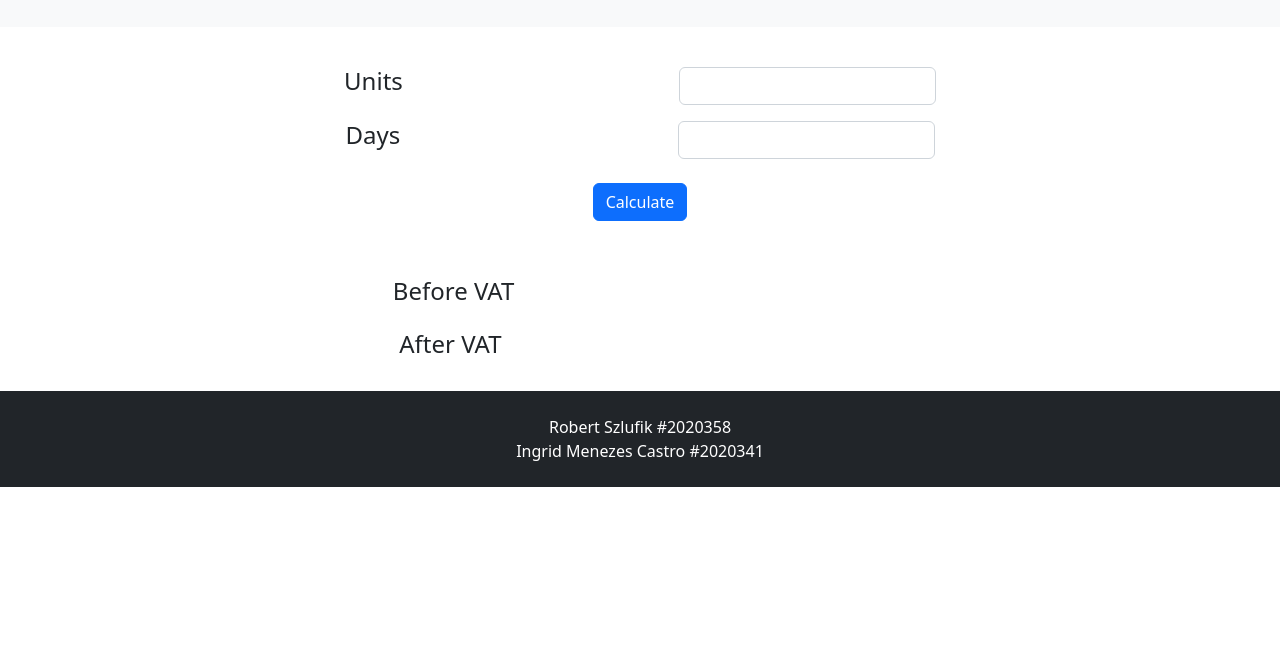
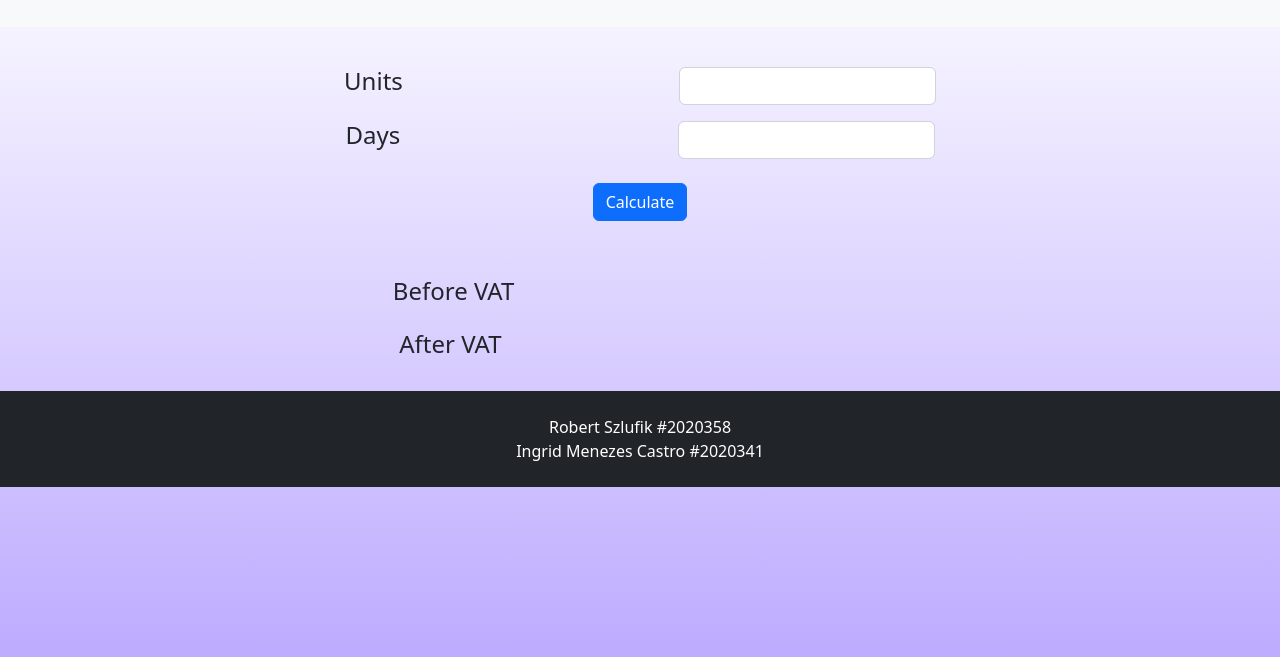
Before and after one commit to rpsbobby/electricity-bill-calculator--electron.js, an Electron app: page public/index.html in a window 1280 px wide. Shown: the part 77-734 px from the top of the page. Drawn offline with nearby package versions, Linux system fonts and the light colour scheme.

Commit message:
Background gradient added

```diff
--- a/public/index.html
+++ b/public/index.html
@@ -7,7 +7,7 @@
     <link rel="stylesheet" href="./styles.css" />
 </head>
 
-<body class="">
+<body class="background">
     <div class="d-flex-column">
 
         <!-- NAV -->
--- a/public/styles.css
+++ b/public/styles.css
@@ -1,3 +1,7 @@
 body {
     overflow-x: hidden;
 }
+
+.background {
+    background: linear-gradient(#ffffff, #b7a3ff);
+ }
```
